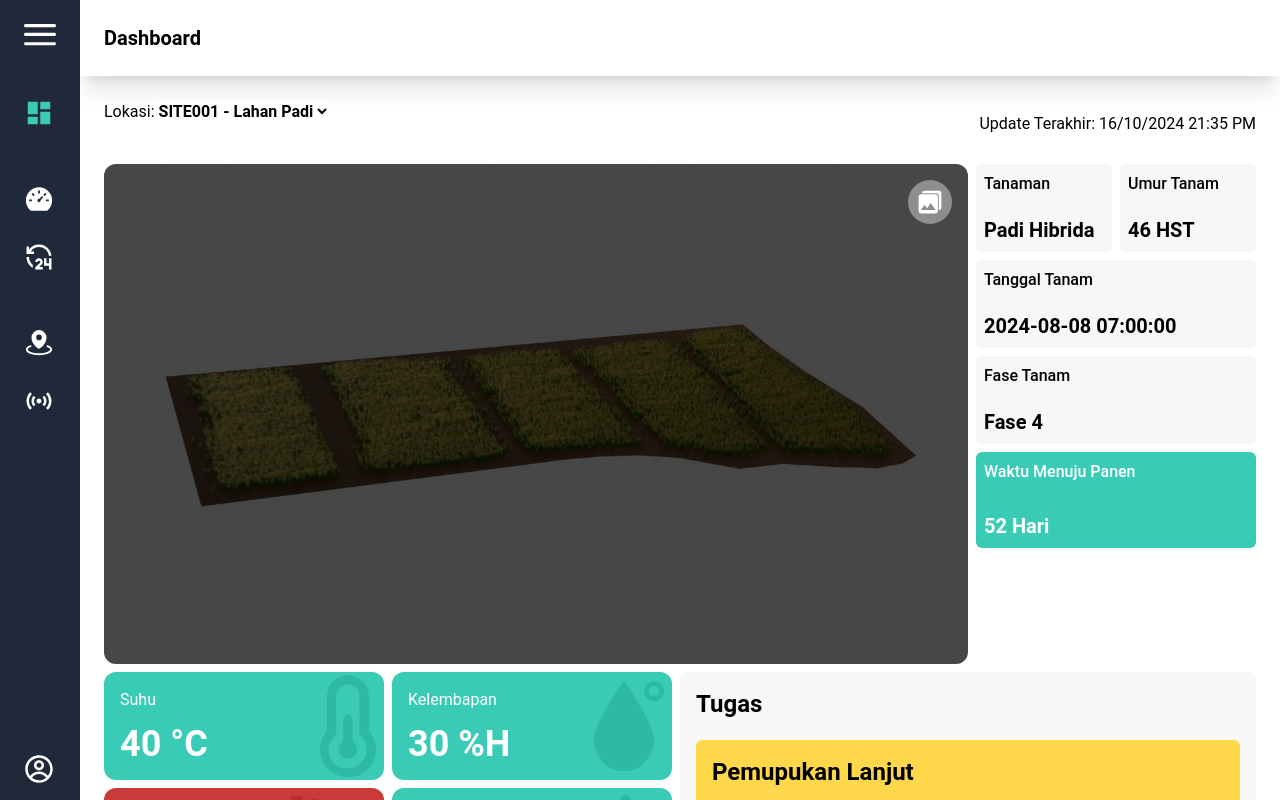
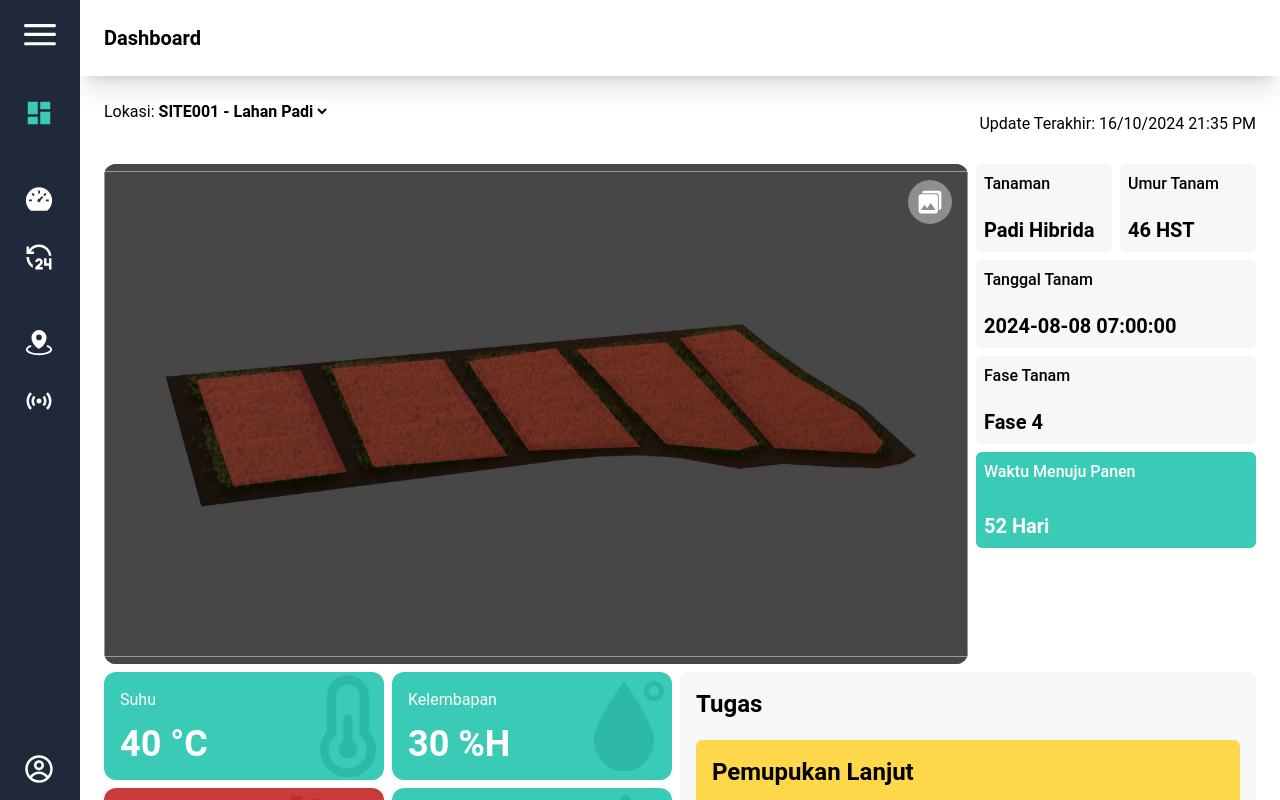
Before and after one commit to shalmanrafli30/agrosmart-system, a Next.js app: page / in a window 1280 px wide. Shown: the top 800 px of the page. Built offline with nearby package versions, Linux system fonts and the light colour scheme.

Commit message:
edit map

```diff
--- a/src/app/page.tsx
+++ b/src/app/page.tsx
@@ -5,6 +5,7 @@ import IndikatorKelembapan from "./Components/indikator/indikatorKelembapan";
 import IndikatorAngin from "./Components/indikator/indikatorKecAngin";
 import IndikatorCahaya from "./Components/indikator/indikatorCahaya";
 import IndikatorHujan from "./Components/indikator/indikatorHujan";
+import Map from "./Components/map";
 import Tugas from "./Components/warning/tugas";
 import FloatingGallery from "./Components/GalleryModal"; // Import the FloatingGallery component
 import Site from "./Components/dropdownSite";
@@ -39,7 +40,8 @@ export default function HomePage() {
       <div className="flex gap-2">
         {/* ILUSTRASI LAHAN */}
         <div className="bg-gray-600 h-[500px] rounded-xl w-3/4 overflow-hidden relative">
-          <img src="/assets/img/Lahan.jpg" alt="gambar lahan" className="object-cover object-center w-full h-full" />
+          {/* <img src="/assets/img/Lahan.jpg" alt="gambar lahan" className="object-cover object-center w-full h-full" /> */}
+          <Map />
           <FloatingGallery /> {/* Use the FloatingGallery component here */}
         </div>
 
```
